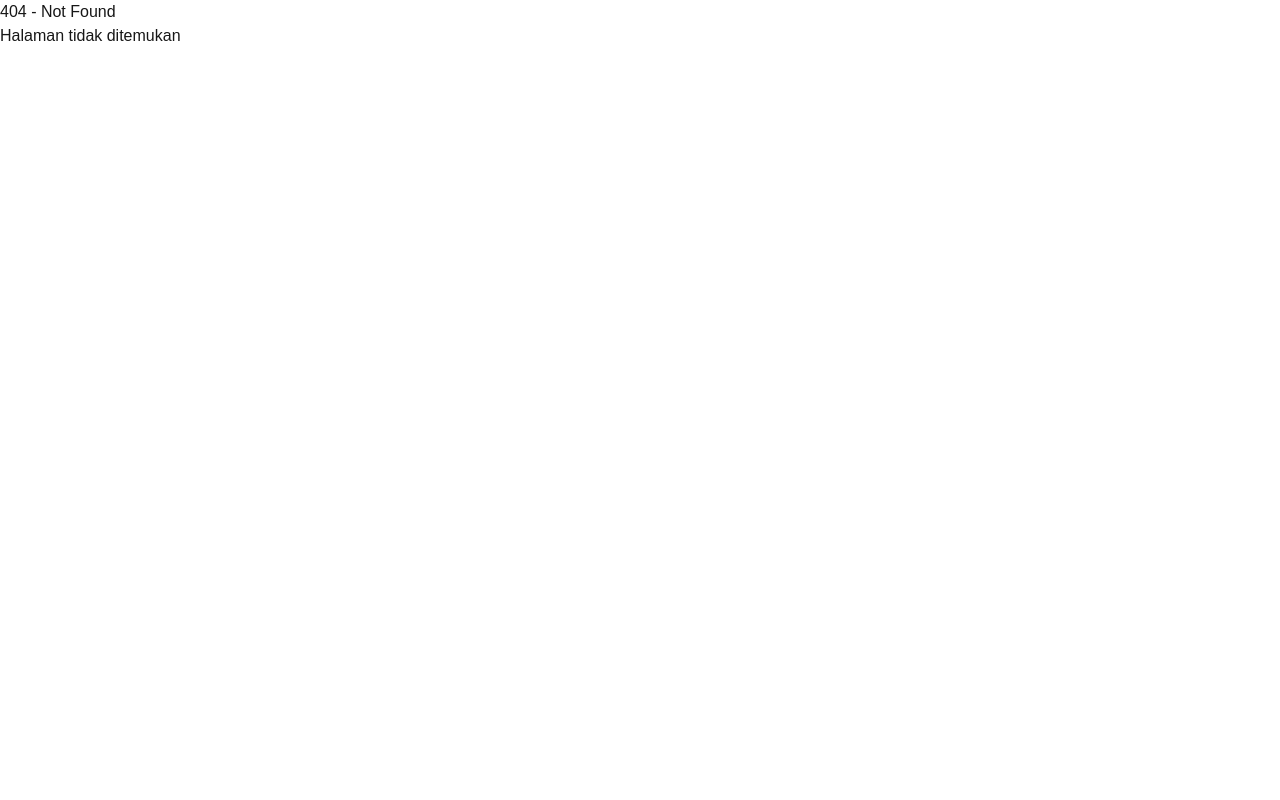
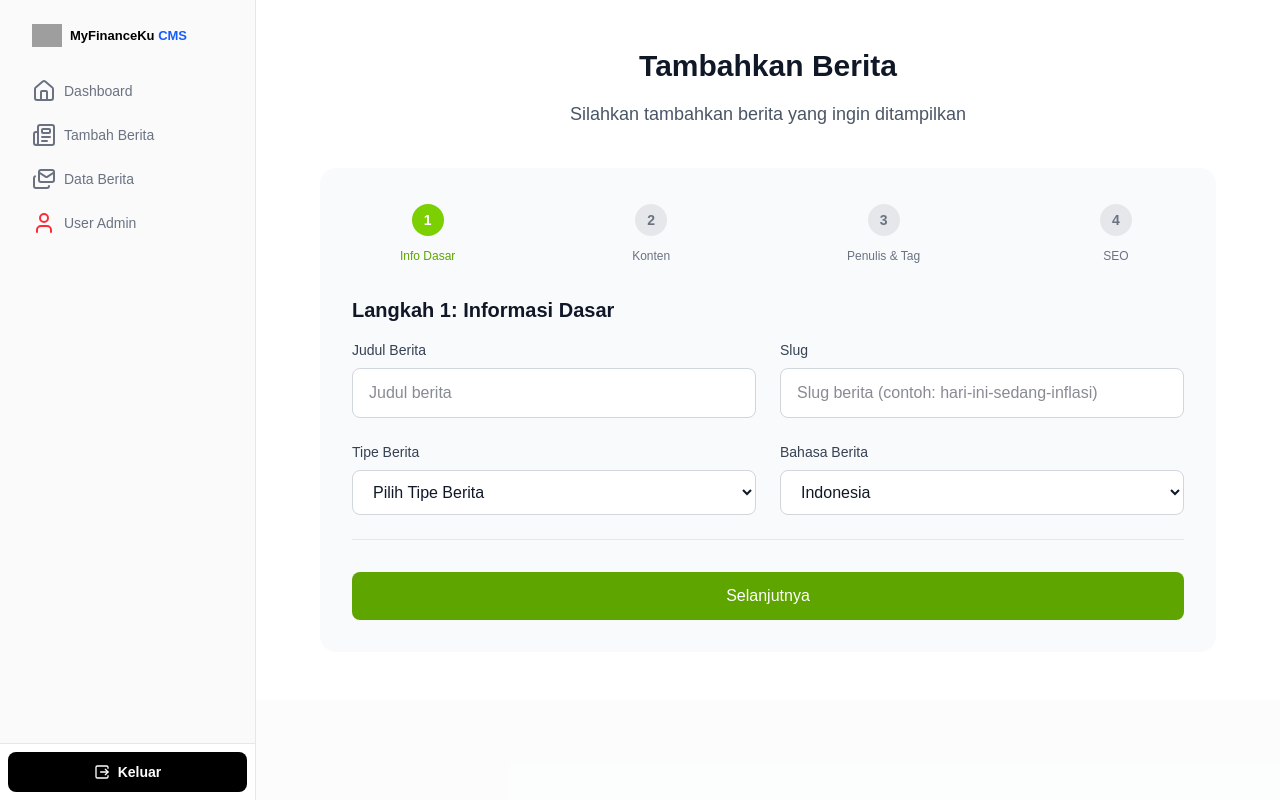
Before and after one commit to NaApipp/cms_myfinanceku, a Next.js app: page /berita in a window 1280 px wide. Before the commit this address had no page. Built offline with nearby package versions, Linux system fonts and the light colour scheme; sample sign-in values are in the browser's storage; grey boxes are pictures that could not be loaded.

Commit message:
feat: create main page add berita

```diff
--- /dev/null
+++ b/app/(dashboard)/berita/page.tsx
@@ -0,0 +1,23 @@
+// Import Components Form add Berita
+import FormBerita from "./FormBerita";
+
+
+export default function Page() {
+  return (
+    <div>
+      <div className="bg-white dark:bg-gray-900 py-12 px-4">
+        <div className="max-w-4xl mx-auto">
+          <div className="text-center mb-10">
+            <h2 className="text-3xl font-bold text-gray-900 dark:text-white">
+              Tambahkan Berita
+            </h2>
+            <p className="mt-4 text-lg text-gray-600 dark:text-gray-400">
+              Silahkan tambahkan berita yang ingin ditampilkan
+            </p>
+          </div>
+          <FormBerita />
+        </div>
+      </div>
+    </div>
+  );
+}
```
